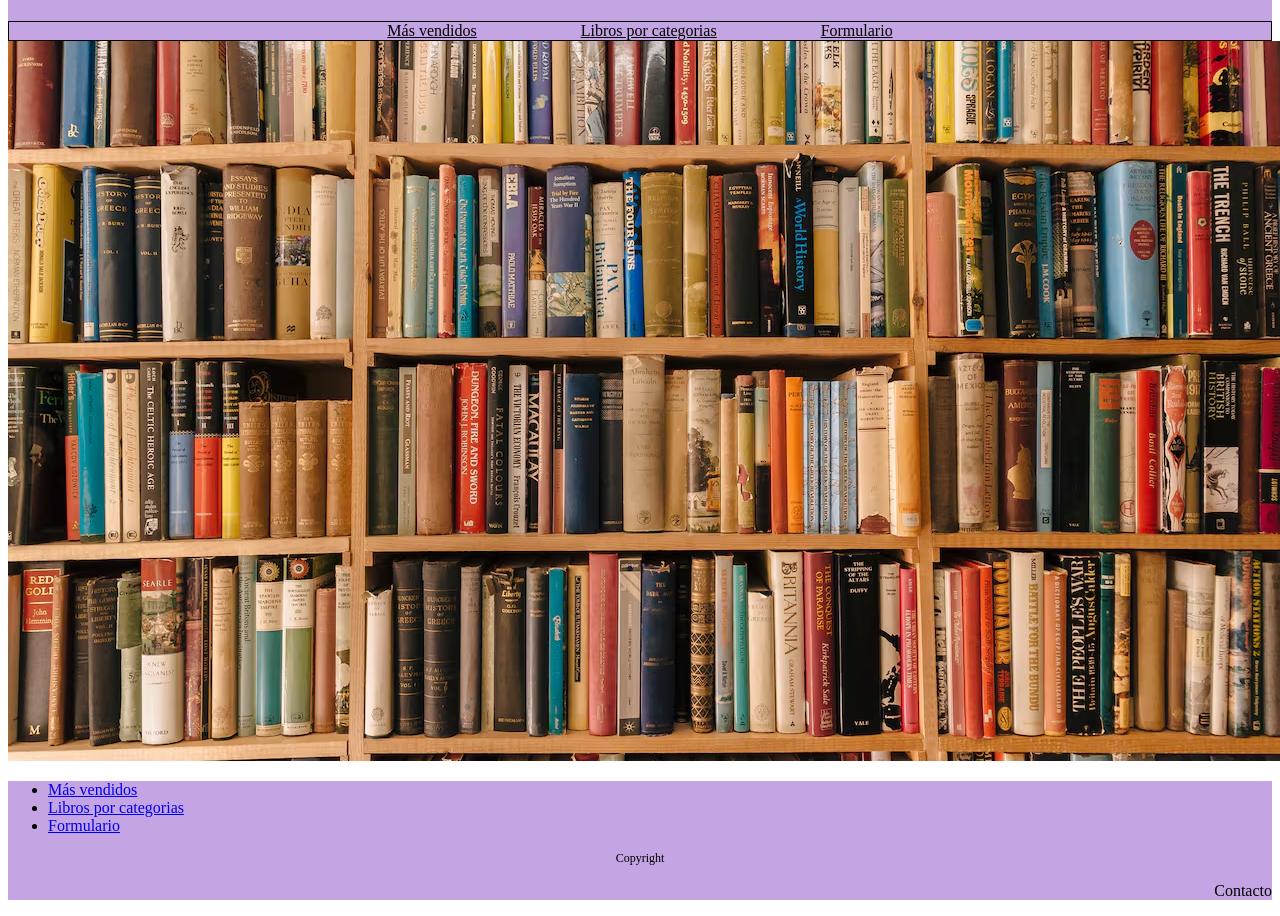
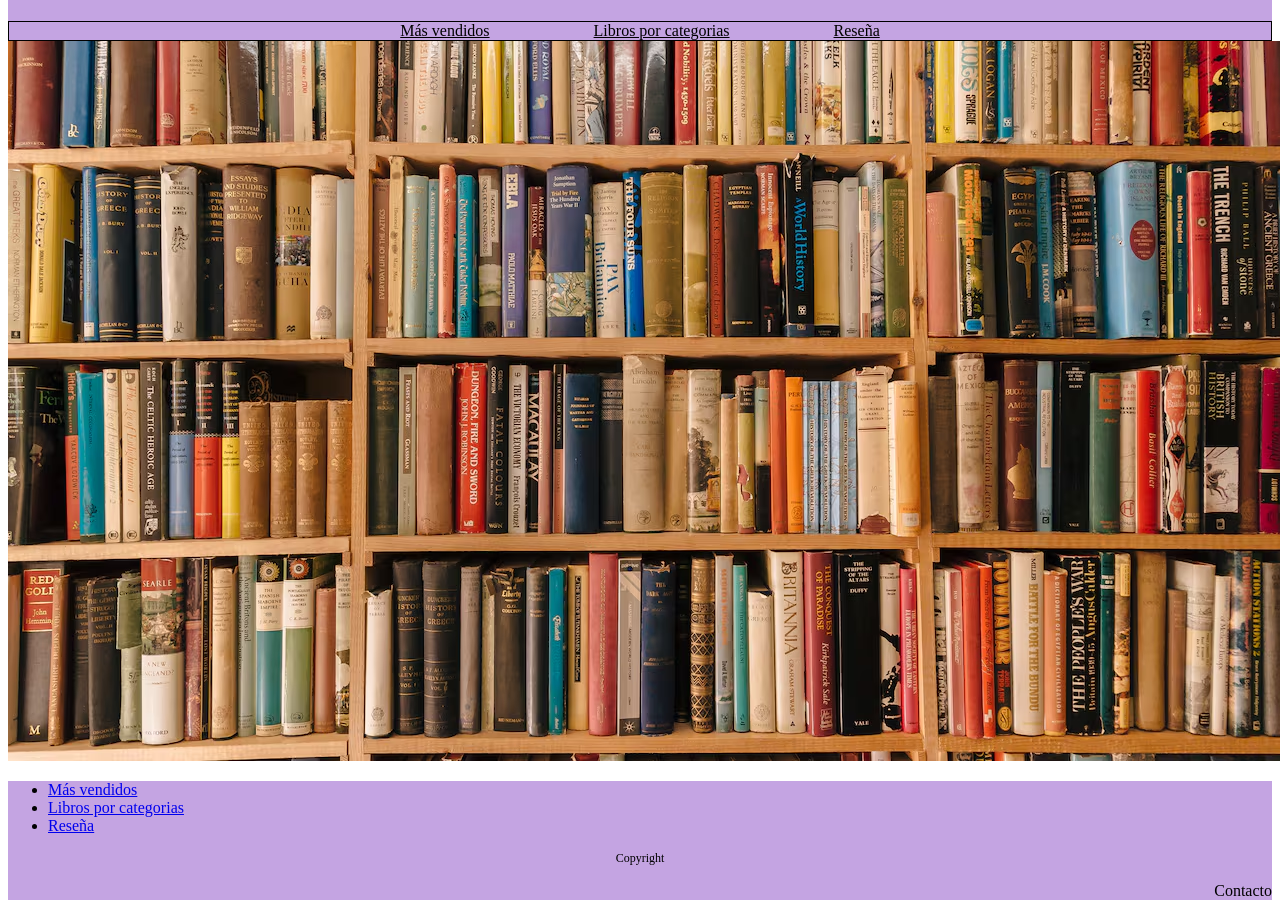
Before and after one commit to AneAltunaa/ProyectoIW, a plain HTML site: page Index.html in a window 1280 px wide. Shown: the part 59-975 px from the top of the page. Drawn offline with Linux system fonts and the light colour scheme.

Commit message:
reseñas

```diff
--- a/Index.html
+++ b/Index.html
@@ -13,7 +13,7 @@
         <nav>
             <a href="vendidos.html" target="_self" class="sep">Más vendidos</a>
             <a href="categorias.html" target="_self" class="sep">Libros por categorias</a> <!--(otro form? reservas) por categorias-->
-            <a href="Formulario.html" target="_self" class="sep">Formulario</a>
+            <a href="Formulario.html" target="_self" class="sep">Reseña</a>
         </nav>
     </header>
     <main>
@@ -32,7 +32,7 @@
             <ul>
                 <li><a href="vendidos.html" target="_self">Más vendidos</a></li>
                 <li><a href="categorias.html" target="_self">Libros por categorias</a></li>
-                <li><a href="Formulario.html" target="_self">Formulario</a></li>
+                <li><a href="Formulario.html" target="_self">Reseña</a></li>
             </ul>
         </div>
         <p class="copy">Copyright</p>
```
